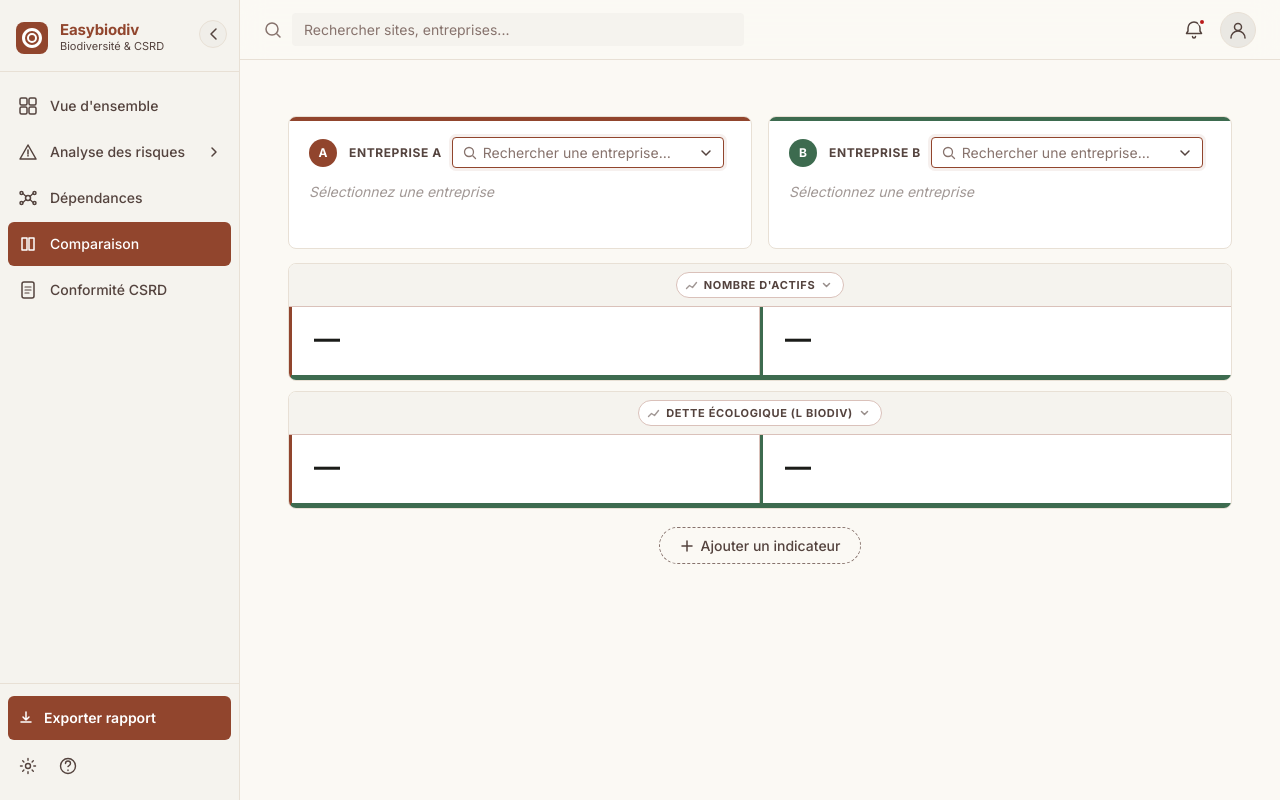
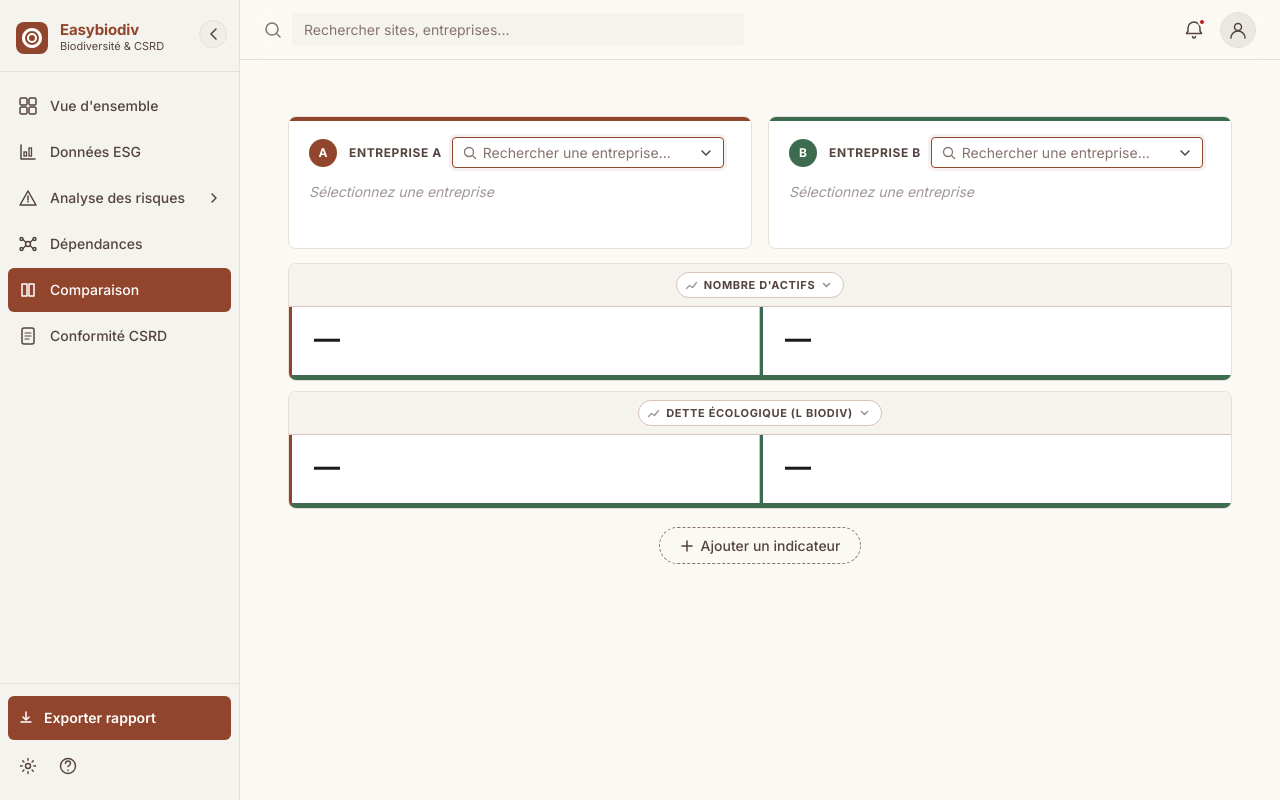
Before and after one commit to eheurard/Easybiodiv, a Django app: page /compare/ in a window 1280 px wide. Run offline with Django 5.2, Linux system fonts and the light colour scheme; data that the repository does not hold is empty.

Commit message:
feat(esg): item de navigation Données ESG
Co-Authored-By: Claude Opus 4.8 <noreply@anthropic.com>

```diff
--- a/templates/base.html
+++ b/templates/base.html
@@ -45,6 +45,16 @@
                 <rect x="11" y="11" width="7" height="7" rx="1.5" stroke="currentColor" stroke-width="1.5"/>
               </svg>
               <span class="sidebar__nav-label">Vue d'ensemble</span>
+            </a>
+          </li>
+          <li>
+            <a href="{% url 'dashboard:esg' %}" class="sidebar__nav-link {% block nav_esg %}{% endblock %}" aria-label="Données ESG">
+              <svg class="sidebar__nav-icon" width="20" height="20" viewBox="0 0 20 20" fill="none" aria-hidden="true">
+                <path d="M3 17V3M3 17h14" stroke="currentColor" stroke-width="1.5" stroke-linecap="round"/>
+                <rect x="6" y="10" width="2.5" height="4" stroke="currentColor" stroke-width="1.3"/>
+                <rect x="11" y="6" width="2.5" height="8" stroke="currentColor" stroke-width="1.3"/>
+              </svg>
+              <span class="sidebar__nav-label">Données ESG</span>
             </a>
           </li>
           <li>
```
